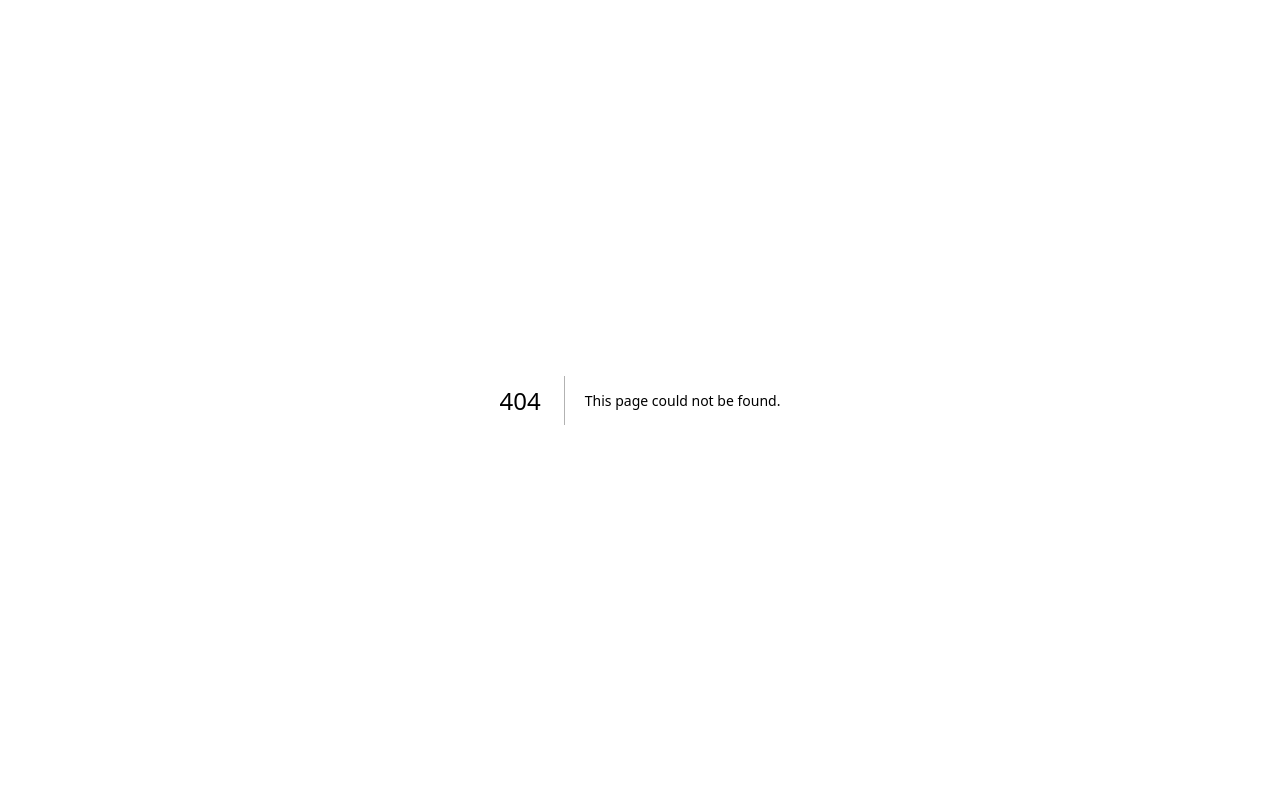
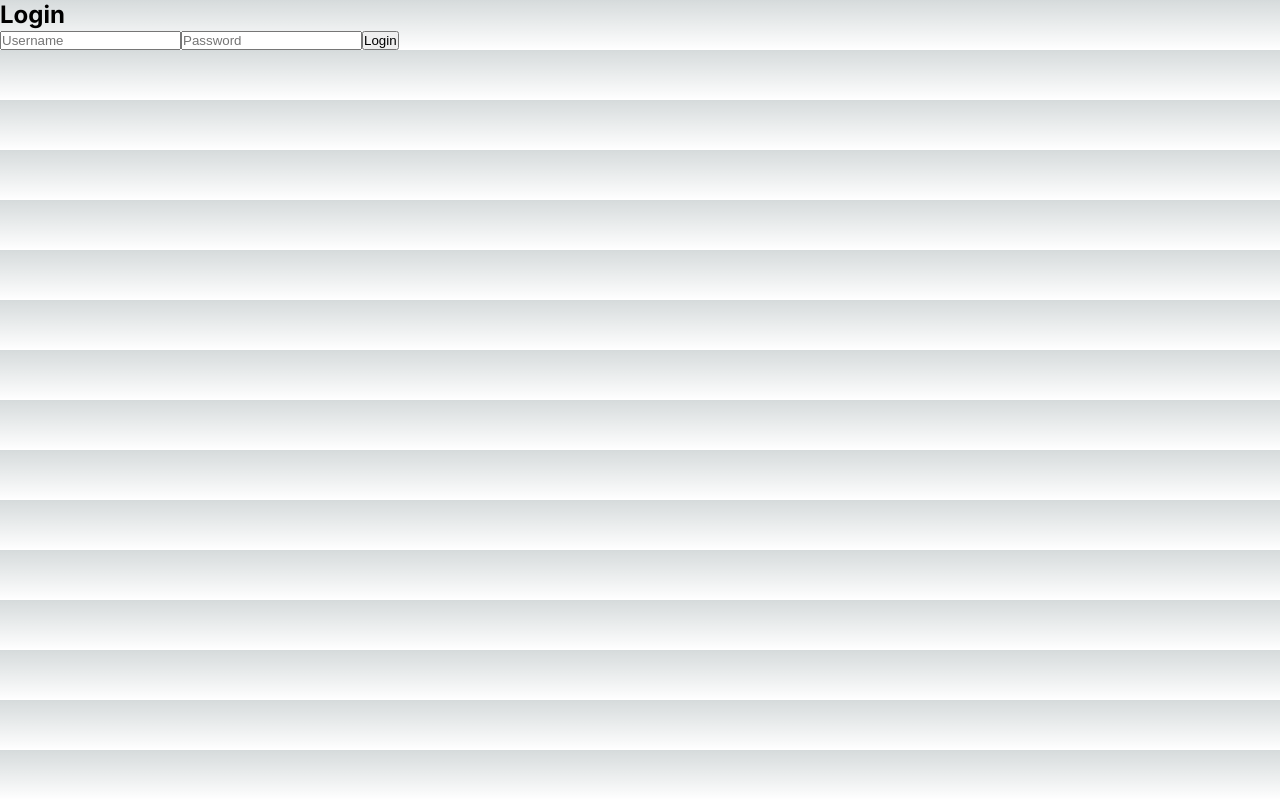
Before and after one commit to Shakeb100/MajorMatch, a Next.js app: page /login in a window 1280 px wide. Before the commit this address had no page. Built offline with nearby package versions, Linux system fonts and the light colour scheme.

Commit message:
login skeleton

```diff
--- /dev/null
+++ b/app/login/page.js
@@ -0,0 +1,26 @@
+"use client"
+import { useState } from 'react';
+import Router from 'next/navigation';
+
+function Login() {
+  const [username, setUsername] = useState('');
+  const [password, setPassword] = useState('');
+
+  const handleSubmit = async (e) => {
+    e.preventDefault();
+    // Add login logic here
+    // On success: Router.push('/profile');
+  };
+
+  return (
+    <div>
+      <h2>Login</h2>
+      <form onSubmit={handleSubmit}>
+        <input type="text" value={username} onChange={(e) => setUsername(e.target.value)} placeholder="Username" />
+        <input type="password" value={password} onChange={(e) => setPassword(e.target.value)} placeholder="Password" />
+        <button type="submit">Login</button>
+      </form>
+    </div>
+  );
+}
+  export default Login;
```
Also changed, not shown: app/page.js (+9 -4 lines).
